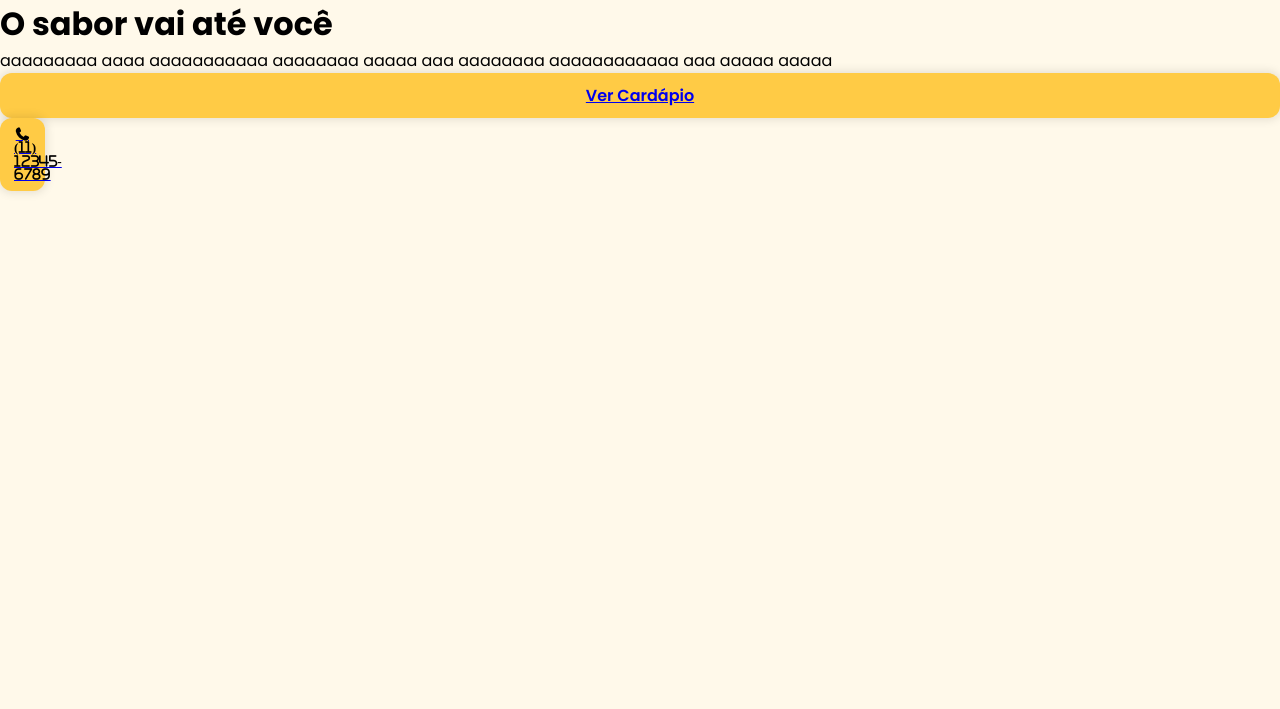
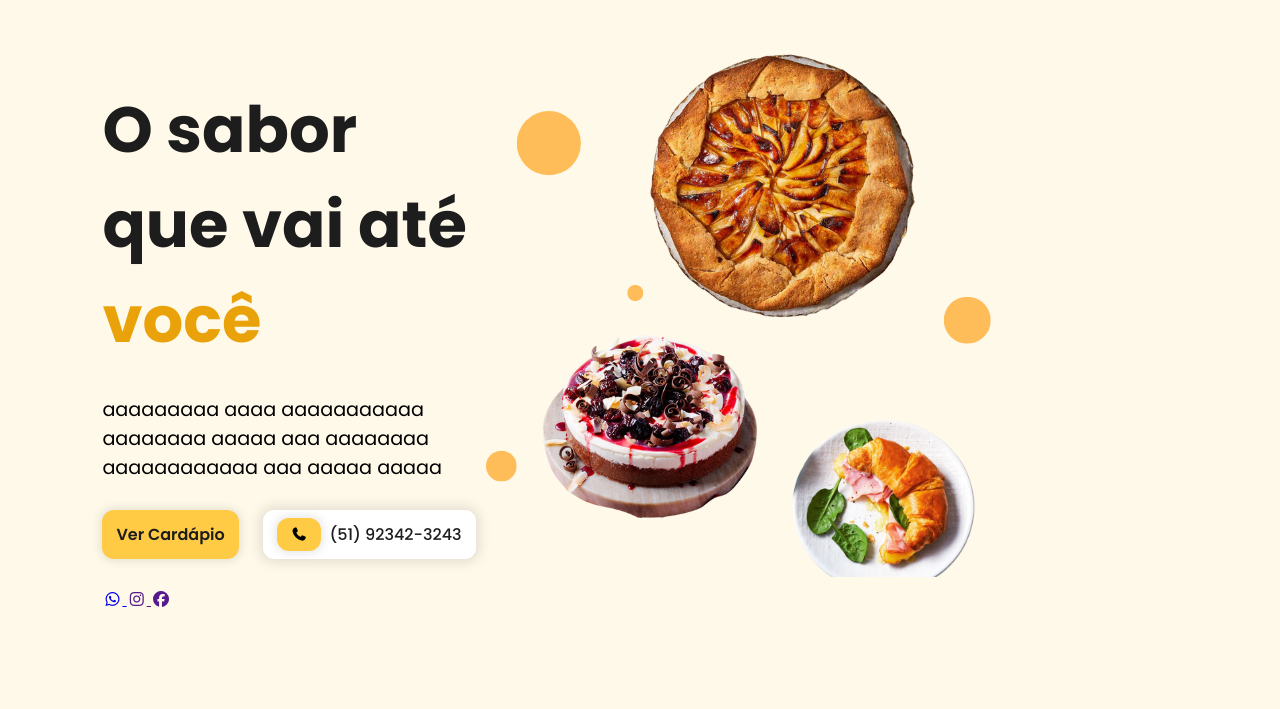
Before and after one commit to Techvision-2C-VAV/TechVision_2C_Padaria, a PHP site: page / in a window 1280 px wide. Shown: the part 96-805 px from the top of the page. Before the commit the page ends 289 px from the top, so only its background shows below. Run offline with PHP 8.4, Linux system fonts and the light colour scheme; some libraries are stand-ins or nearby versions.

Commit message:
Edição na estética da Home

```diff
--- a/Projeto Padaria/index.php
+++ b/Projeto Padaria/index.php
@@ -7,6 +7,7 @@
   <script src="https://cdnjs.cloudflare.com/ajax/libs/jquery/3.7.1/jquery.min.js" integrity="sha512-v2CJ7UaYy4JwqLDIrZUI/4hqeoQieOmAZNXBeQyjo21dadnwR+8ZaIJVT8EE2iyI61OV8e6M8PP2/4hpQINQ/g==" crossorigin="anonymous" referrerpolicy="no-referrer"></script>
   <link rel="stylesheet" href="src/styles/header.css">
   <link rel="stylesheet" href="src/styles/styles.css">
+  <link rel="stylesheet" href="src/styles/home.css">
   <link rel="stylesheet" href="https://cdnjs.cloudflare.com/ajax/libs/font-awesome/7.0.0/css/all.min.css" integrity="sha512-DxV+EoADOkOygM4IR9yXP8Sb2qwgidEmeqAEmDKIOfPRQZOWbXCzLC6vjbZyy0vPisbH2SyW27+ddLVCN+OMzQ==" crossorigin="anonymous" referrerpolicy="no-referrer" />
 </head>
 
@@ -56,32 +57,52 @@
   </header>
 
   <main id="content">
-    <sction id="home">
+    <section id="home">
+
+      <div id="shape"></div>
+
       <div id="cta">
 
-        <h1 id="title">
-          O sabor vai até
+        <h1 class="title">
+          O sabor que vai até
           <span>você</span>
         </h1>
 
-        <p id="description">aaaaaaaaa aaaa aaaaaaaaaaa aaaaaaaa aaaaa aaa
+        <p class="description">aaaaaaaaa aaaa aaaaaaaaaaa aaaaaaaa aaaaa aaa
           aaaaaaaa aaaaaaaaaaaa aaa aaaaa aaaaa
         </p>
 
         <div id="cta_buttons">
          <a href="#" class="btn-default"> Ver Cardápio</a>
 
-         <a href="tel: +1123456789" id="phone_button">
-          <button class="btn-default" >
-            <i class="fa-solid fa-phone">
-              (11) 12345-6789
-            </i>
-          </button>
-         </a>
+        <a href="tel:+55555555555" id="phone_button">
+        <button class="btn-default">
+        <i class="fa-solid fa-phone"></i>
+        </button>
+        (51) 92342-3243
+        </a>
         </div>
+
+        <div class="social-media-buttons">
+          <a href="https://wa.me/551123456789">
+            <i class="fa-brands fa-whatsapp"></i>
+          </a>
+
+          <a href="">
+            <i class="fa-brands fa-instagram"></i>
+          </a>
+
+          <a href="">
+            <i class="fa-brands fa-facebook"></i>
+          </a>
+
+        </div>
+
+
       </div>
 
     <div id="banner">
+      <img src="imagens/banner.png" alt="">
 
     </div>
     </sction>
--- /dev/null
+++ b/Projeto Padaria/src/styles/home.css
@@ -0,0 +1,46 @@
+#home {
+    display: flex;
+    min-height: calc(100vh - 91px) ;
+}
+
+#cta {
+    width: 35%;
+    display: flex;
+    flex-direction: column;
+    gap: 28px;
+    margin-top: 5%;
+}
+
+#cta .title {
+    font-size: 4rem;
+    color: #1d1d1d;
+}
+
+#cta .title span {
+    color: #e9a209;
+}
+
+#cta .description{
+    font-size: 1.2rem;
+}
+
+#cta_buttons{
+    display: flex;
+    gap: 24px;
+}
+
+#cta_buttons a{
+text-decoration:none ;
+color: #1d1d1d;
+}
+
+#phone_button{
+    display: flex;
+    gap: 8px;
+    align-items: center;
+    background-color: #ffffff;
+    padding: 8px 14px;
+    font-weight: 500;
+    box-shadow: 0px 0px 12px 4px rgb(0, 0, 0, 0.1);
+    border-radius:11px ;
+}
--- a/Projeto Padaria/src/styles/styles.css
+++ b/Projeto Padaria/src/styles/styles.css
@@ -9,6 +9,10 @@
 
 body{
     background-color: #fff9ea ;
+}
+
+section{
+    padding: 28px 8%;
 }
 
 .btn-default {
```
Also changed, not shown: Projeto Padaria/imagens/banner.png (added).
